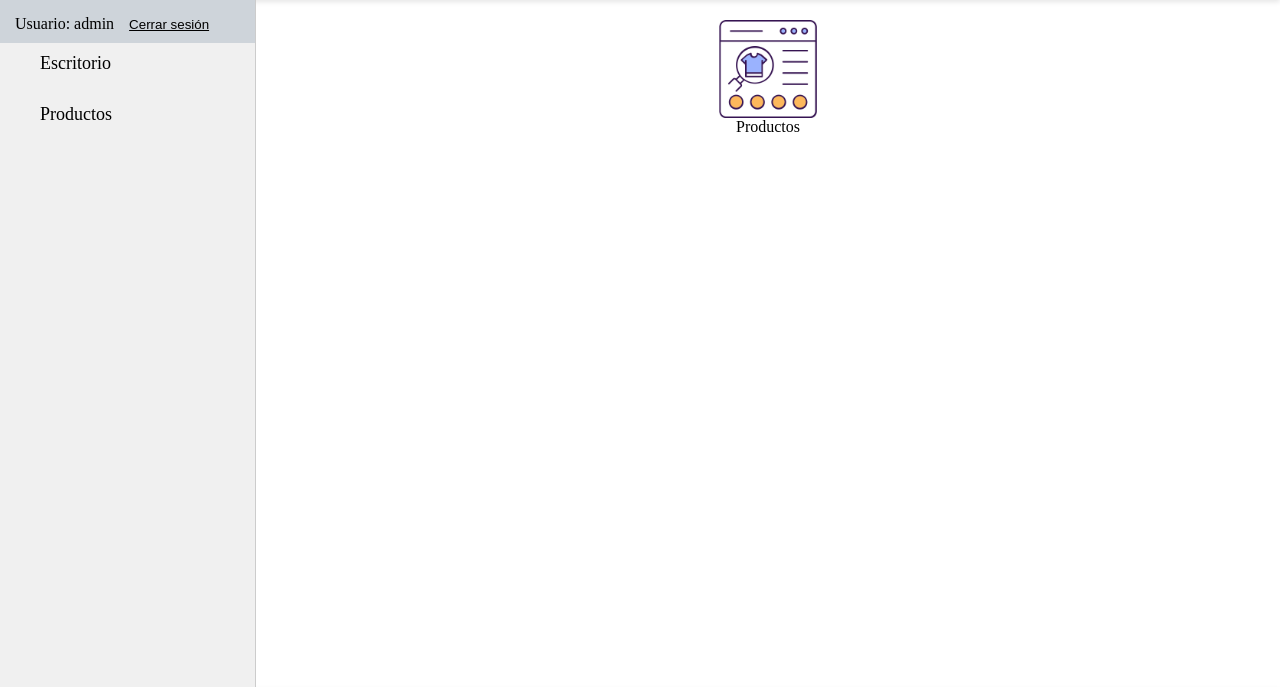
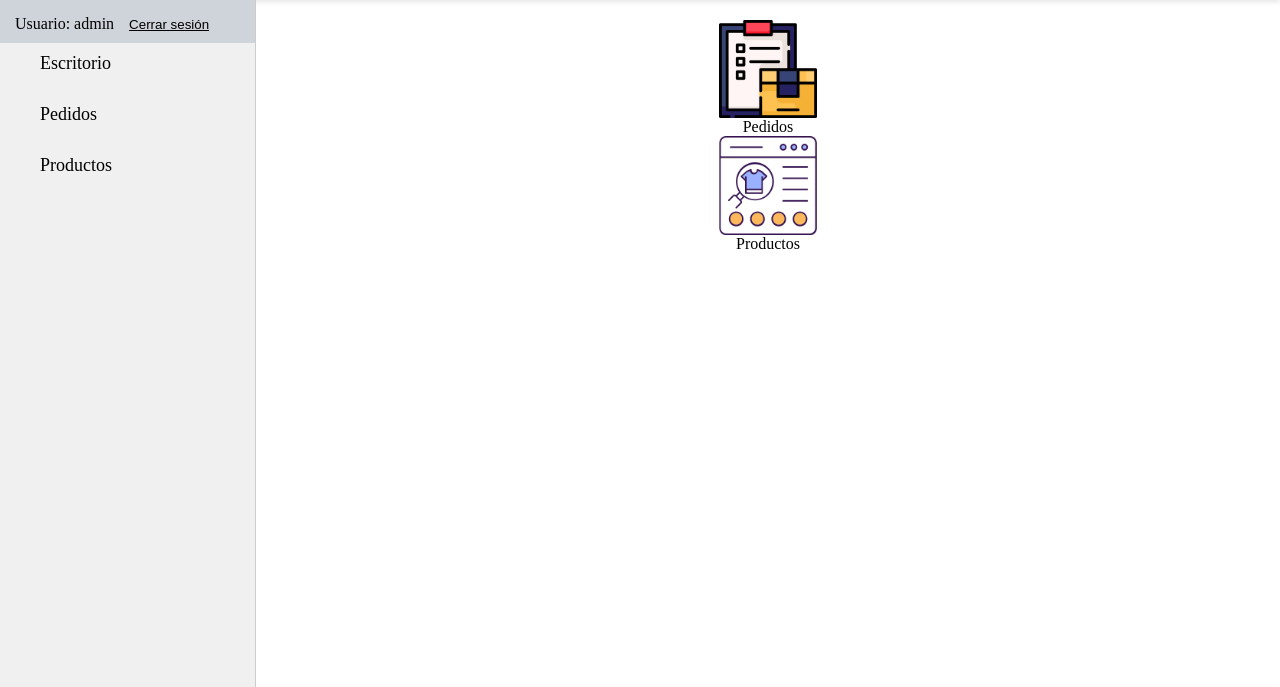
Before and after one commit to RAArrieta/DON_QUIJOTE_DJANGO, a Django app: page / in a window 1280 px wide. Shown: the part 56-743 px from the top of the page. Run offline with Django 5.2, Linux system fonts and the light colour scheme; a user stored in the database is signed in; some web fonts are replaced.

Commit message:
agregue pedidos en navbar y core:home

```diff
--- a/my_App/core/templates/core/components/navbar.html
+++ b/my_App/core/templates/core/components/navbar.html
@@ -15,6 +15,7 @@
 
 
             <li class="list-link"><a class="link-app" href="{% url 'core:home' %}">Escritorio</a></li>
+            <li class="list-link"><a class="link-app" href="{% url 'pedido:home' %}">Pedidos</a></li>
             <li class="list-link"><a class="link-app" href="{% url 'producto:home' %}">Productos</a></li>
         {% else %}
             <li class="list-link"><a class="link-app" href="{% url 'core:login' %}">Login</a></li>
--- a/my_App/core/templates/core/index.html
+++ b/my_App/core/templates/core/index.html
@@ -1,6 +1,11 @@
 {% extends 'core/base.html' %}
 {% load static %}
 {% block section %}
+
+<a class="acceso-link" href="{% url 'pedido:home' %}">
+    <img class="section-img" src="{% static 'core/img/pedidos.webp' %}" alt="Pedidos">
+    Pedidos
+</a>
 
 <a class="acceso-link" href="{% url 'producto:home' %}">
     <img class="section-img" src="{% static 'core/img/productos.webp' %}" alt="Productos">
```
Also changed, not shown: my_App/core/static/core/img/pedidos.webp (added).
